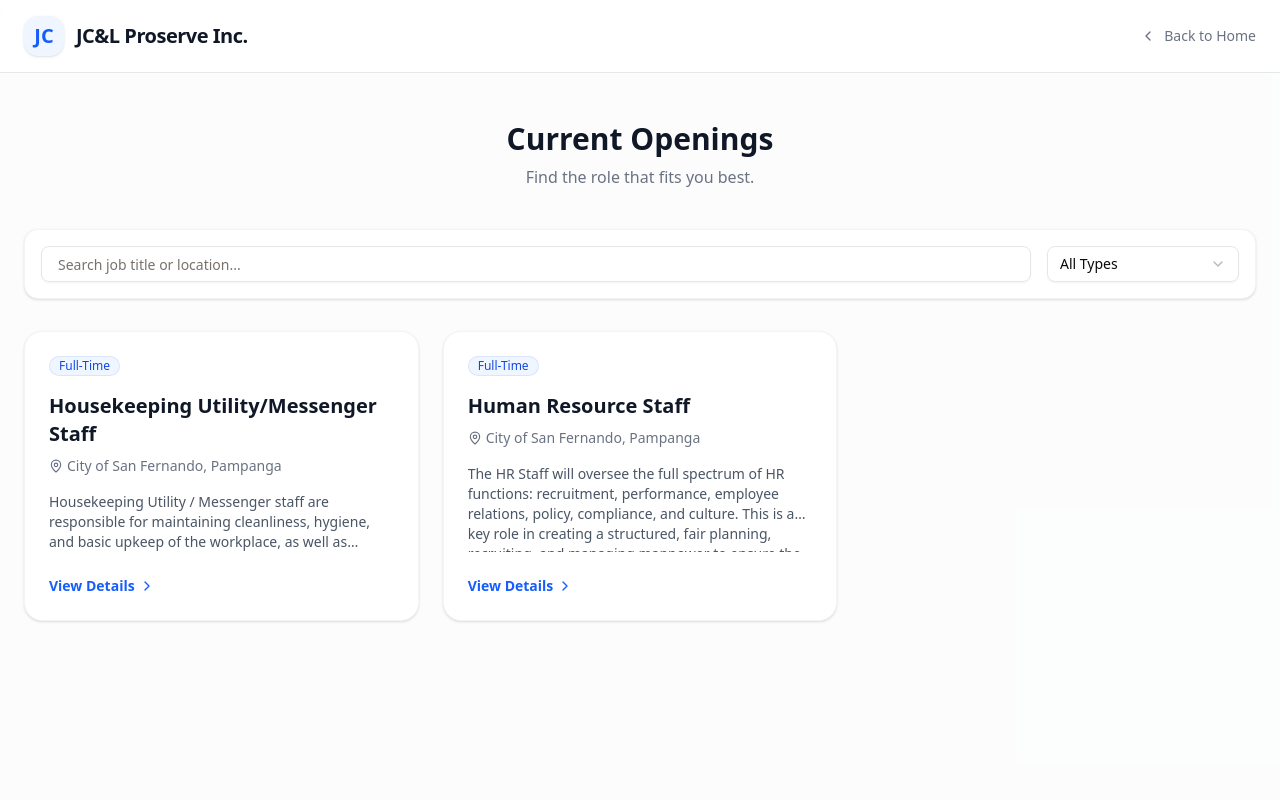
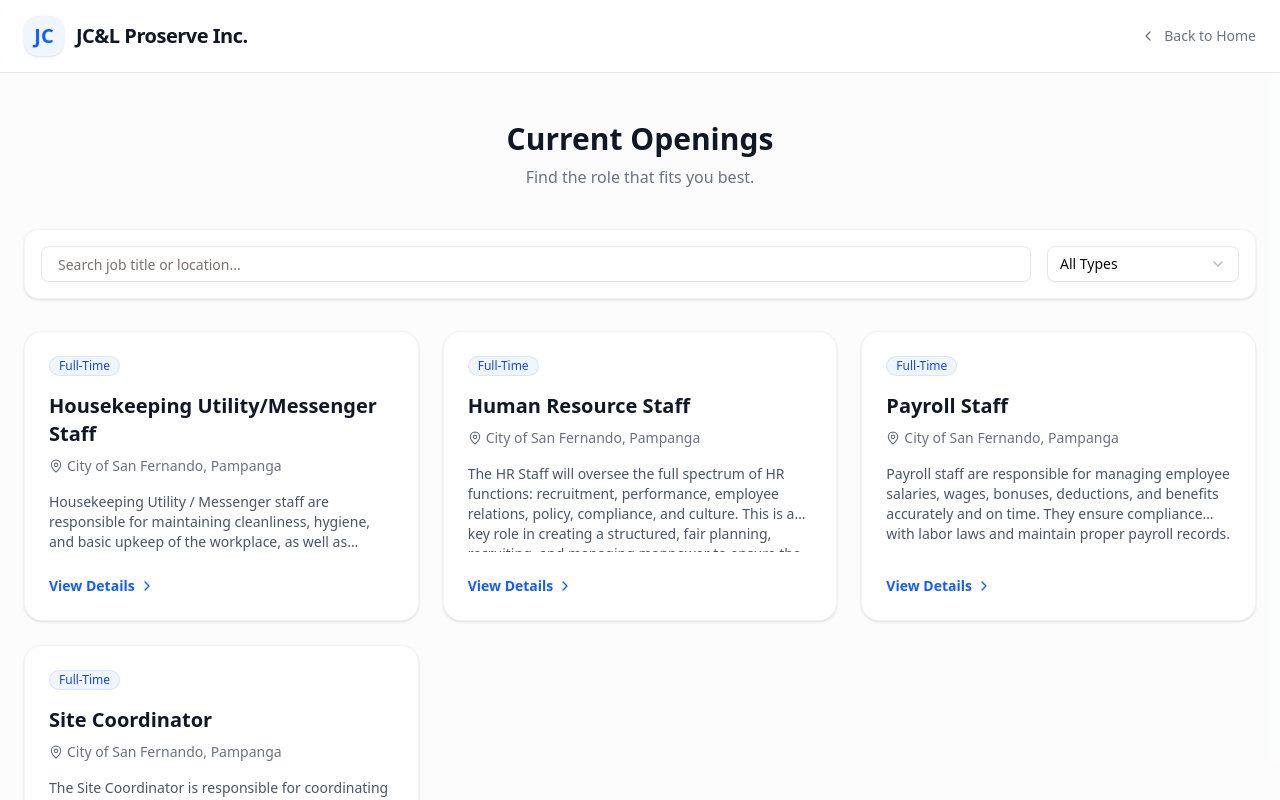
Before and after one commit to archie-codes/jclproserve, a Next.js app: page /jobs in a window 1280 px wide. Shown: the top 800 px of the page. Built offline with nearby package versions, Linux system fonts and the light colour scheme.

Commit message:
Update jobs list

```diff
--- a/app/jobs/page.tsx
+++ b/app/jobs/page.tsx
@@ -608,15 +608,19 @@ type Job = {
   responsibilities: string[]; // The "Job Task"
   qualifications: string[]; // The "Qualification"
   experience?: string[]; // Optional "Experience" section
+  Skills?: string[]; // Optional "Skills" section
+  salary?: string; // Optional "Salary" section
 };
 
 // 2. Updated Data with rich details
 const jobList: Job[] = [
+  // Job 1
   {
     id: 1,
     title: "Housekeeping Utility/Messenger Staff",
     location: "City of San Fernando, Pampanga",
     type: "Full-Time",
+    salary: "Competitive Salary + Benefits",
     description:
       "Housekeeping Utility / Messenger staff are responsible for maintaining cleanliness, hygiene, and basic upkeep of the workplace, as well as performing errands and internal communications. They ensure a clean, safe, and organized environment while supporting smooth daily operations of the organization.",
     responsibilities: [
@@ -642,11 +646,13 @@ const jobList: Job[] = [
       "Familiarity with workplace safety and sanitation practices.",
     ],
   },
+  // Job 2
   {
     id: 2,
     title: "Human Resource Staff",
     location: "City of San Fernando, Pampanga",
     type: "Full-Time",
+    salary: "Php 14,000.00 – Php16,000.00 per month",
     description:
       "The HR Staff will oversee the full spectrum of HR functions: recruitment, performance, employee relations, policy, compliance, and culture. This is a key role in creating a structured, fair planning, recruiting, and managing manpower to ensure the organization has a competent and efficient workforce aligned with operational and strategic objectives.",
     responsibilities: [
@@ -668,6 +674,83 @@ const jobList: Job[] = [
       "Relevant work experience (internship for entry-level; 2–5+ years for mid/senior roles)",
       "Proficiency in HRIS systems and Microsoft Office tools",
       "Ability to lead with empathy, integrity, and strategic insight",
+    ],
+  },
+  // Job 3
+  {
+    id: 3,
+    title: "Payroll Staff",
+    location: "City of San Fernando, Pampanga",
+    type: "Full-Time",
+    salary: "Php 14,000.00 – Php16,000.00 per month",
+    description:
+      "Payroll staff are responsible for managing employee salaries, wages, bonuses, deductions, and benefits accurately and on time. They ensure compliance with labor laws and maintain proper payroll records.",
+    responsibilities: [
+      "Prepare and process employee salaries and wages on schedule",
+      "Maintain accurate payroll records and update employee information",
+      "Calculate overtime, bonuses, and deductions (taxes, benefits, etc.)",
+      "Ensure compliance with labor laws and company policies",
+      "Respond to employee payroll inquiries and resolve discrepancies",
+      "Assist in audits related to payroll and taxation",
+      "Coordinate with HR and finance departments",
+    ],
+    Skills: [
+      "Attention to detail and accuracy",
+      "Knowledge of payroll software (e.g., SAP, QuickBooks, ADP)",
+      "Understanding of labor laws and tax regulations",
+      "Good communication and organizational skills",
+      "Basic accounting and mathematical skills"
+    ],
+    qualifications: [
+      "Male or Female",
+      "Graduate of Accounting, Finance, Business Administration, Human Resource Management, or a related course",
+      "With knowledge of payroll computation and basic labor laws",
+      "Skilled in Microsoft Excel and payroll systems",
+      "Detail-oriented and accurate in handling numbers",
+      "Honest and able to handle confidential information",
+      "Can work under pressure and meet deadlines",
+      "Experience in a manpower or staffing company is an advantage",
+    ],
+  },
+  // Job 4
+  {
+    id: 4,
+    title: "Site Coordinator",
+    location: "City of San Fernando, Pampanga",
+    type: "Full-Time",
+    salary: "Competitive Salary + Benefits",
+    description:
+      "The Site Coordinator is responsible for coordinating and supervising daily site operations to meet the standard operations on site. This role involves scheduling staff, assigning work, tracking tasks, handling service requests, maintaining records, and acting as a communication link between employee/s, supervisors, and management to ensure efficient and smooth operations. ",
+    responsibilities: [
+      "Coordinate daily manpower deployment according to site and client requirements",
+      "Ensure sufficient staffing levels to meet operational needs at all times",
+      "Prepare duty rosters, shift schedules, and manpower allocation plans",
+      "Monitor staff attendance, absenteeism, leave, and overtime",
+      "Arrange replacements for absent staff and handle emergency manpower requirements",
+      "Act as the primary point of contact for site workers, supervisors, and client’s management",
+      "Ensure manpower is deployed in compliance with contract terms and site policies",
+      "Coordinate with HR for recruitment, deployment, transfers, and documentations",
+      "Maintain accurate manpower records, timesheets, attendance logs/accrual, and reports",
+      "Monitor workforce productivity and report performance issues to management",
+      "Ensure staff compliance with safety regulations, site rules, and company policies",
+      "Support supervisors in handling workforce-related concerns and disciplinary issues",
+      "Communicate daily manpower status, shortages, and operational challenges",
+      "Assist during audits, inspections, or client reviews related to manpower"
+    ],
+    Skills: [
+      "Strong coordination and organizational skills",
+      "Effective communication and interpersonal abilities",
+      "Ability to manage large workforces and multitask in a fast-paced environment",
+      "Problem-solving and decision-making skills",
+      "Attention to detail and accuracy in record-keeping",
+      "Basic computer skills (MS Office, attendance systems, or manpower software)",
+      "Ability to work independently and as part of a team, and",
+      "Knowledge of labor regulations and site safety practices.",
+    ],
+    qualifications: [
+      "High school diploma or equivalent (minimum requirement)",
+      "Diploma or degree in management or a related field (preferred)",
+      "Previous experience in manpower coordination, site operations, or supervision",
     ],
   },
 ];
@@ -825,6 +908,11 @@ export default function CareerList() {
                             posted recently
                           </span>
                         </DialogDescription>
+                        <div className="mt-4">
+                          <span className="inline-flex items-center rounded-md bg-blue-50 px-2 py-1 text-xs font-medium text-blue-700 ring-1 ring-inset ring-blue-700/10">
+                            Salary: {selectedJob.salary}
+                          </span>
+                        </div>
                       </div>
                     </DialogHeader>
                   </div>
@@ -880,6 +968,27 @@ export default function CareerList() {
                       </ul>
                     </section>
 
+                    {/* Skills */}
+                    {selectedJob.Skills && selectedJob.Skills.length > 0 && (
+                      <section>
+                        <h3 className="text-sm font-bold text-gray-900 uppercase tracking-wider mb-3 flex items-center gap-2">
+                          <CheckCircle2 className="w-4 h-4 text-blue-600" />
+                          Required Skills
+                        </h3>
+                        <ul className="space-y-2">
+                          {selectedJob.Skills.map((item, idx) => (
+                            <li
+                              key={idx}
+                              className="flex items-start gap-3 text-sm text-gray-600"
+                            >
+                              <CheckCircle2 className="h-4 w-4 text-green-500 shrink-0 mt-0.5" />
+                              <span>{item}</span>
+                            </li>
+                          ))}
+                        </ul>
+                      </section>
+                    )}
+
                     {/* Experience Requirements */}
                     {selectedJob.experience &&
                       selectedJob.experience.length > 0 && (
```
